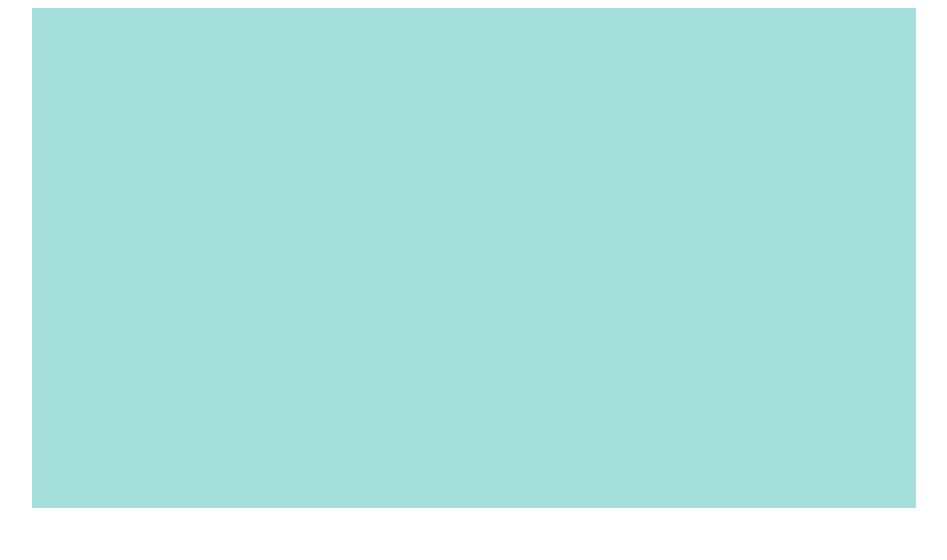
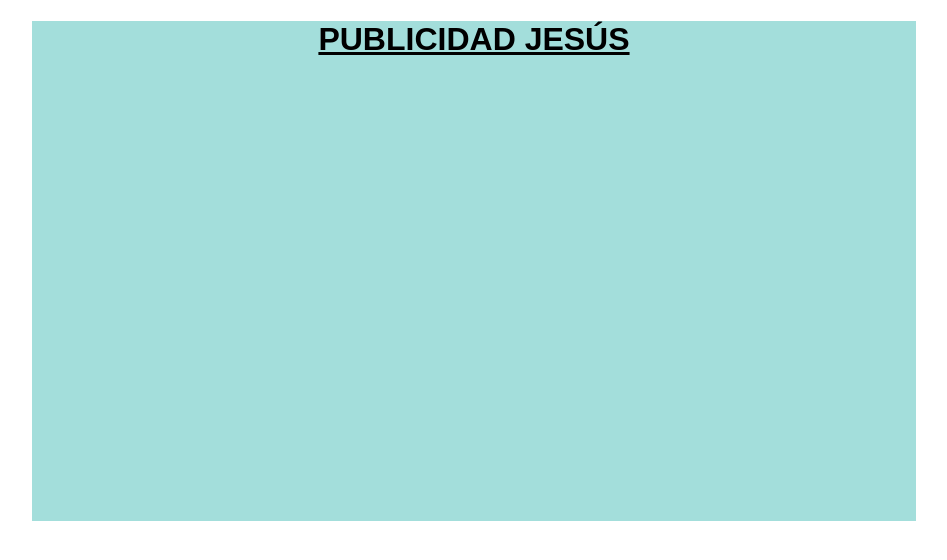
Before and after one commit to gsus2024/repo2, a plain HTML site: page index.html in a window 1280 px wide. Shown: the whole page, without its empty margins (166-1113 px from the left). Drawn offline with Linux system fonts and the light colour scheme.

Commit message:
Se modificaroin estilos y se agrega el título

```diff
--- a/estilos.css
+++ b/estilos.css
@@ -4,3 +4,10 @@
     height: 500px;
     background-color: #a3dedb;
 }
+
+.titulo{
+    text-align: center;
+    font-family: Arial, Helvetica, sans-serif;
+    text-transform: uppercase;
+    text-decoration-line: underline;
+}
--- a/index.html
+++ b/index.html
@@ -8,7 +8,7 @@
 </head>
 <body>
     <div class="contenedor">
-
+        <h1 class="titulo">publicidad jesús</h1>
     </div>
 </body>
 </html>
```
